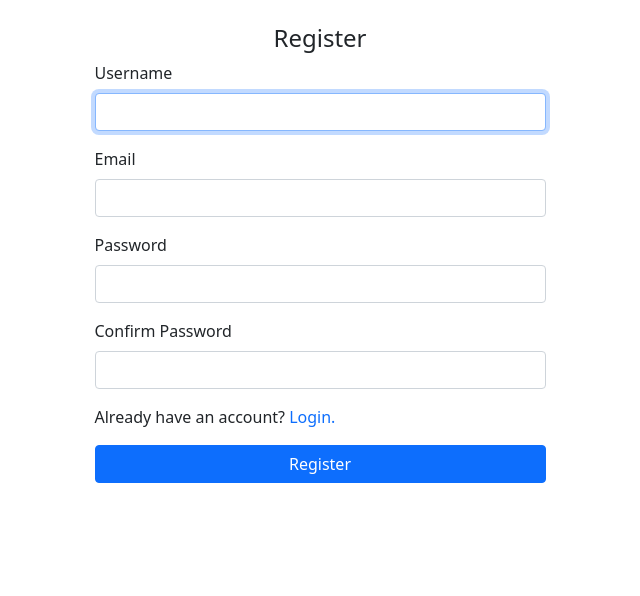
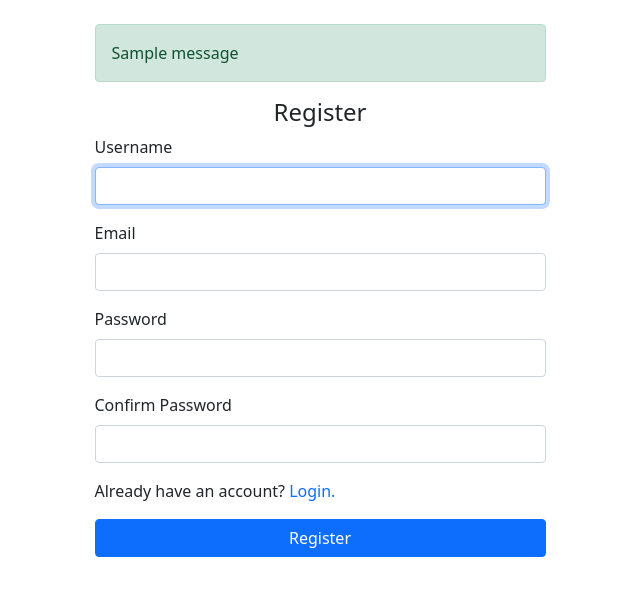
Before and after one commit to purwasadr/capstone, a Django app: page /register in a window 1280 px wide. Shown: the top 596 px of the page, without its empty margins (320-960 px from the left). Run offline with Django 4.2, Linux system fonts and the light colour scheme; tables that the repository leaves empty hold one stand-in row (values such as "Sample post"); one stand-in notice (Sample message) is shown; parts of the project's set-up code (start-up, migrations or seed data) failed here and were passed over.

Commit message:
Add alert tag

```diff
--- a/classroom/templates/classroom/register.html
+++ b/classroom/templates/classroom/register.html
@@ -3,6 +3,13 @@
 {% block body %}
     <div class="row justify-content-center">
         <div class="col-md-5">
+            {% if messages %}
+                {% for message in messages %}
+                    <div class="alert alert-{{ message.tags }}" role="alert">
+                        {{ message }}
+                    </div>
+                {% endfor %}
+            {% endif %}
             <h4 class="text-center">Register</h4>
             <form action="{% url 'register' %}" method="post">
                 {% csrf_token %}
@@ -23,7 +30,7 @@
                     <input class="form-control" type="password" name="confirmation">
                 </div>
                 <span>Already have an account? <a class="text-decoration-none" href="{% url 'login' %}">Login.</a></span>
-                <input class="btn btn-primary mb-3 mt-3 w-100" type="submit" value="Register">
+                <input class="btn btn-primary mt-3 w-100" type="submit" value="Register">
             </form>
         </div>
     </div>
```
